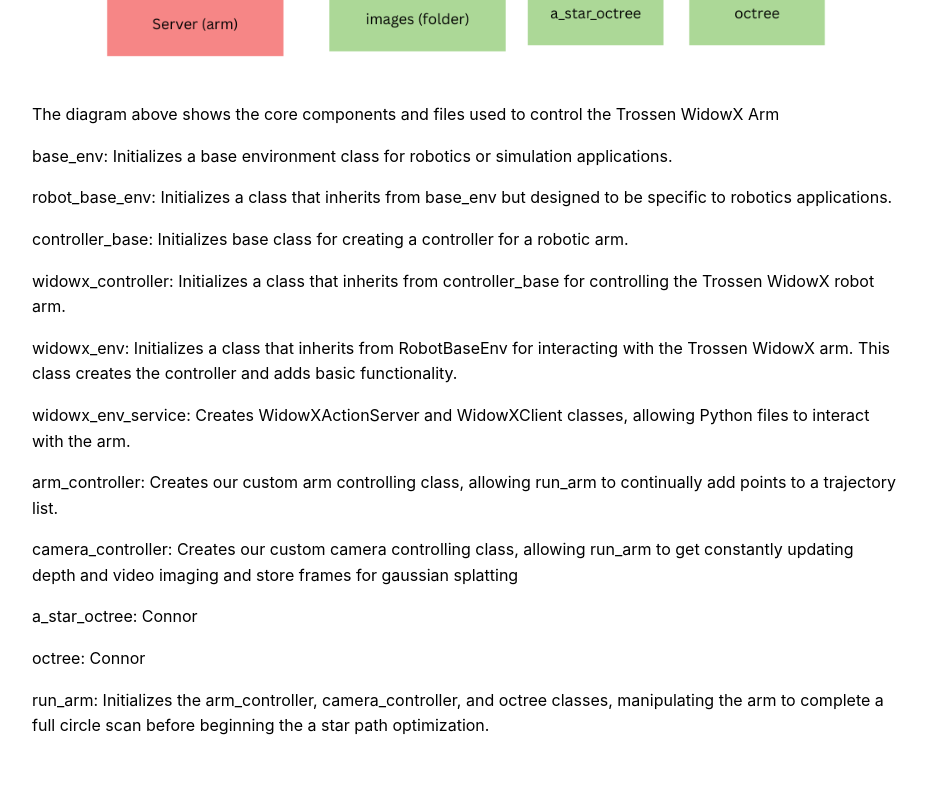
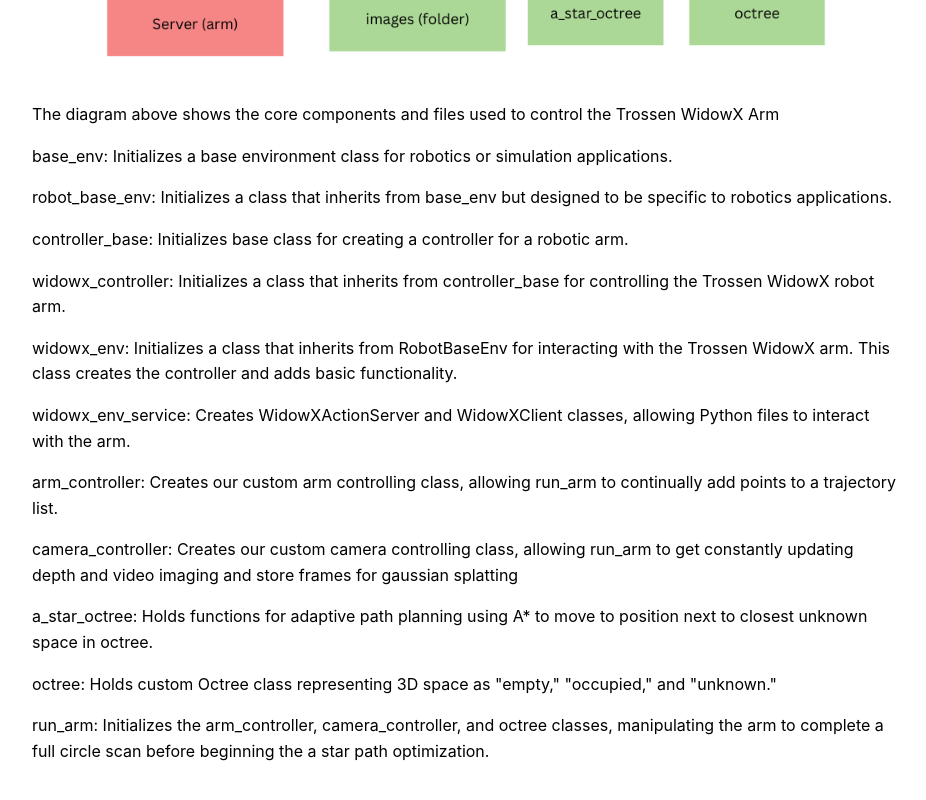
Before and after one commit to julakshah/gaussian-guy, a Next.js app: page /gaussian-guy/arm in a window 1280 px wide. Shown: the part 2237-3037 px from the top of the page, without its empty margins (174-1100 px from the left). Built offline with nearby package versions, Linux system fonts and the light colour scheme.

Commit message:
updated language for a_star_octree and octree

```diff
--- a/app/arm/arm.mdx
+++ b/app/arm/arm.mdx
@@ -51,8 +51,8 @@
 
 camera_controller: Creates our custom camera controlling class, allowing run_arm to get constantly updating depth and video imaging and store frames for gaussian splatting
 
-a_star_octree: Connor
+a_star_octree: Holds functions for adaptive path planning using A* to move to position next to closest unknown space in octree.
 
-octree: Connor
+octree: Holds custom Octree class representing 3D space as "empty," "occupied," and "unknown."
 
 run_arm: Initializes the arm_controller, camera_controller, and octree classes, manipulating the arm to complete a full circle scan before beginning the a star path optimization.
```
